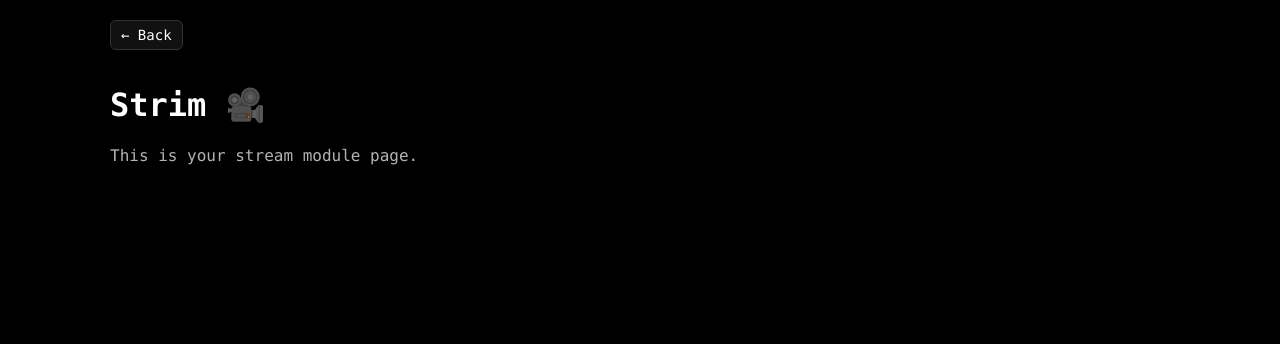
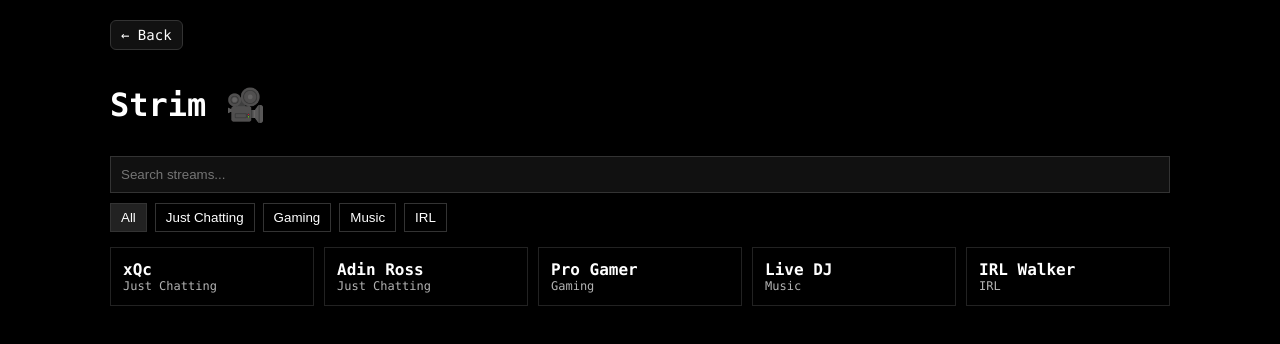
Before and after one commit to jonaskuusela393-ctrl/chan-dashboard, a Next.js app: page /strim in a window 1280 px wide. Shown: the top 344 px of the page. Built offline with nearby package versions, Linux system fonts and the light colour scheme.

Commit message:
add strim browser + player routes

```diff
--- a/app/strim/page.tsx
+++ b/app/strim/page.tsx
@@ -1,15 +1,101 @@
+"use client";
+
+import { useMemo, useState } from "react";
+import Link from "next/link";
 import BackButton from "@/components/BackButton";
 
+type Stream = {
+  id: string;
+  name: string;
+  category: string;
+};
+
+const STREAMS: Stream[] = [
+  { id: "xqc", name: "xQc", category: "Just Chatting" },
+  { id: "adin", name: "Adin Ross", category: "Just Chatting" },
+  { id: "gamer1", name: "Pro Gamer", category: "Gaming" },
+  { id: "music1", name: "Live DJ", category: "Music" },
+  { id: "irl1", name: "IRL Walker", category: "IRL" },
+];
+
+const CATEGORIES = ["All", "Just Chatting", "Gaming", "Music", "IRL"];
+
 export default function StrimPage() {
+  const [query, setQuery] = useState("");
+  const [category, setCategory] = useState("All");
+
+  const filtered = useMemo(() => {
+    return STREAMS.filter((s) => {
+      const matchesSearch = s.name.toLowerCase().includes(query.toLowerCase());
+      const matchesCategory =
+        category === "All" || s.category === category;
+      return matchesSearch && matchesCategory;
+    });
+  }, [query, category]);
+
   return (
     <div className="container">
       <BackButton />
 
       <h1>Strim 🎥</h1>
 
-      <p style={{ opacity: 0.7 }}>
-        This is your stream module page.
-      </p>
+      {/* SEARCH */}
+      <input
+        placeholder="Search streams..."
+        value={query}
+        onChange={(e) => setQuery(e.target.value)}
+        style={{
+          width: "100%",
+          padding: "10px",
+          marginTop: 10,
+          marginBottom: 10,
+          background: "#111",
+          border: "1px solid #333",
+          color: "white",
+        }}
+      />
+
+      {/* CATEGORY BAR */}
+      <div style={{ display: "flex", gap: 8, marginBottom: 15, flexWrap: "wrap" }}>
+        {CATEGORIES.map((c) => (
+          <button
+            key={c}
+            onClick={() => setCategory(c)}
+            style={{
+              padding: "6px 10px",
+              border: "1px solid #333",
+              background: category === c ? "#222" : "transparent",
+              color: "white",
+              cursor: "pointer",
+            }}
+          >
+            {c}
+          </button>
+        ))}
+      </div>
+
+      {/* GRID */}
+      <div
+        style={{
+          display: "grid",
+          gridTemplateColumns: "repeat(auto-fill, minmax(180px, 1fr))",
+          gap: 10,
+        }}
+      >
+        {filtered.map((stream) => (
+          <Link
+            key={stream.id}
+            href={`/strim/${stream.id}`}
+            className="card"
+            style={{ display: "block" }}
+          >
+            <div style={{ fontWeight: 700 }}>{stream.name}</div>
+            <div style={{ fontSize: 12, opacity: 0.7 }}>
+              {stream.category}
+            </div>
+          </Link>
+        ))}
+      </div>
     </div>
   );
 }
```
Also changed, not shown: app/strim/[id]/page.tsx (added, +31 -0 lines).
